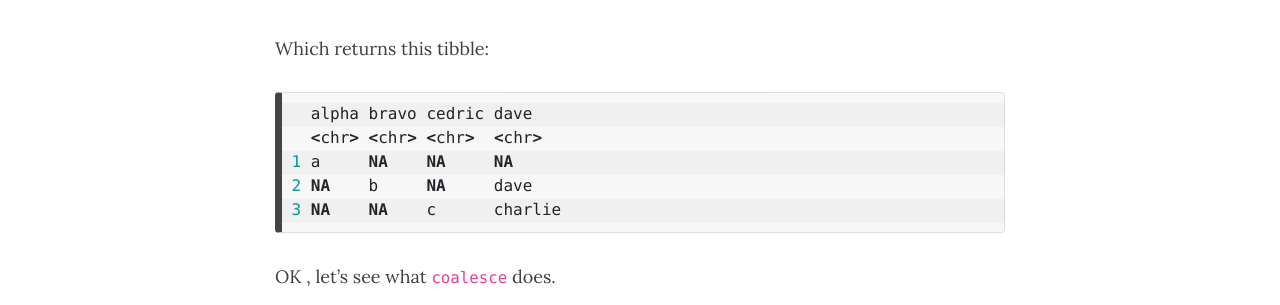
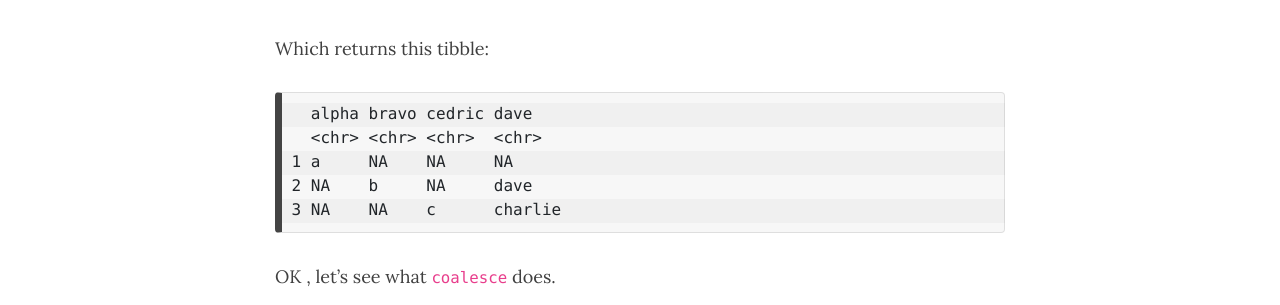
Before and after one commit to johnmackintosh/johnmackintosh.github.io, a Jekyll site: the page built from _posts/2020-12-13-coalesce.md, in a window 1280 px wide and 900 px high, scrolled down 1191 px. Shown: the part 156-461 px from the top of the window. Built offline with Jekyll 4.4.1, drawn with Linux system fonts in a browser that asks for light colours; nearby versions of some CDN libraries.

Commit message:
Update 2020-12-13-coalesce.md

````diff
--- a/_posts/2020-12-13-coalesce.md
+++ b/_posts/2020-12-13-coalesce.md
@@ -19,11 +19,11 @@
 Any idea what this does?
 
 
-```SQL
+~~~SQL
 SELECT COALESCE(colA,colB,colC) AS my_col
 FROM my_table
 
-```
+~~~
 
 It will find the first  non NULL value in the 3 columns, and return it.
 If colA is NULL, but colB is populated, then colB is returned.
@@ -51,13 +51,14 @@
 
 ```
 Which returns this tibble:
-```r
+
+~~~
   alpha bravo cedric dave
   <chr> <chr> <chr>  <chr>
 1 a     NA    NA     NA
 2 NA    b     NA     dave
 3 NA    NA    c      charlie
-```
+~~~
 
 OK , let's see what ```coalesce``` does.
 
````
